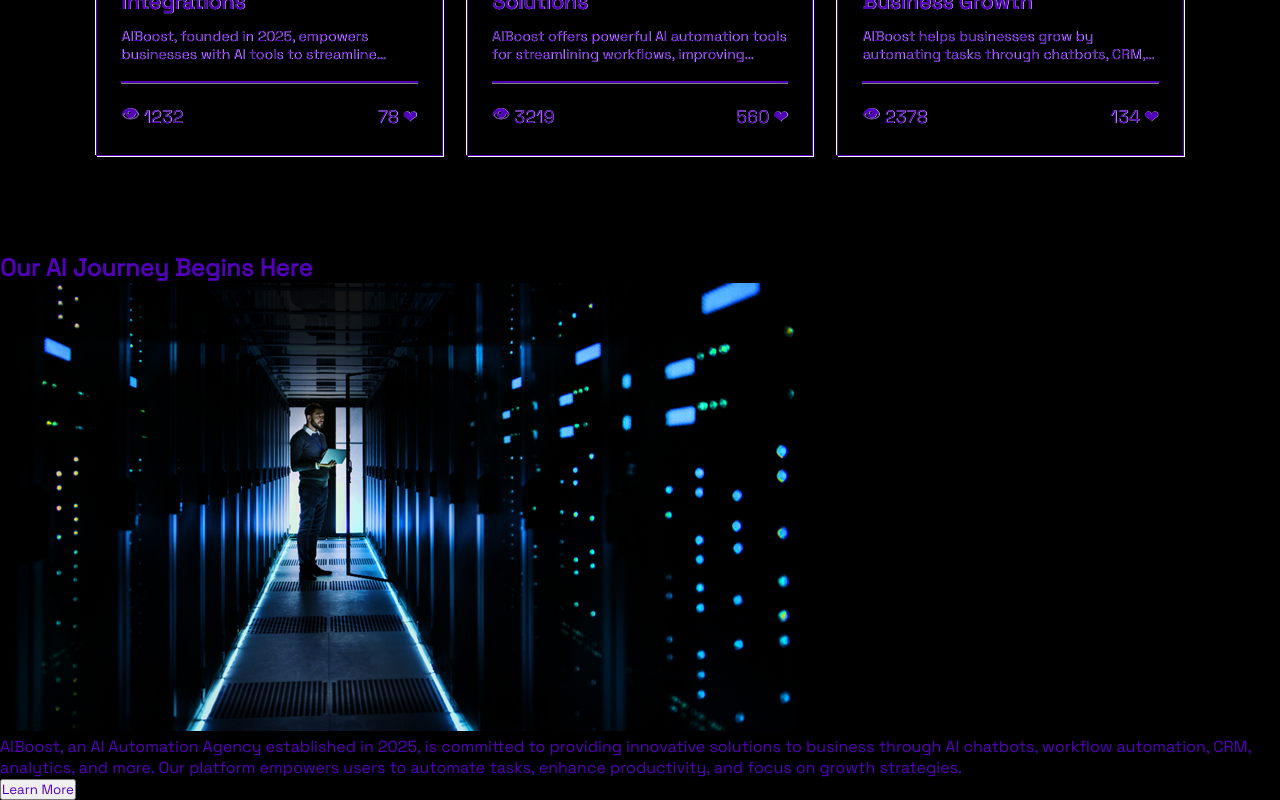
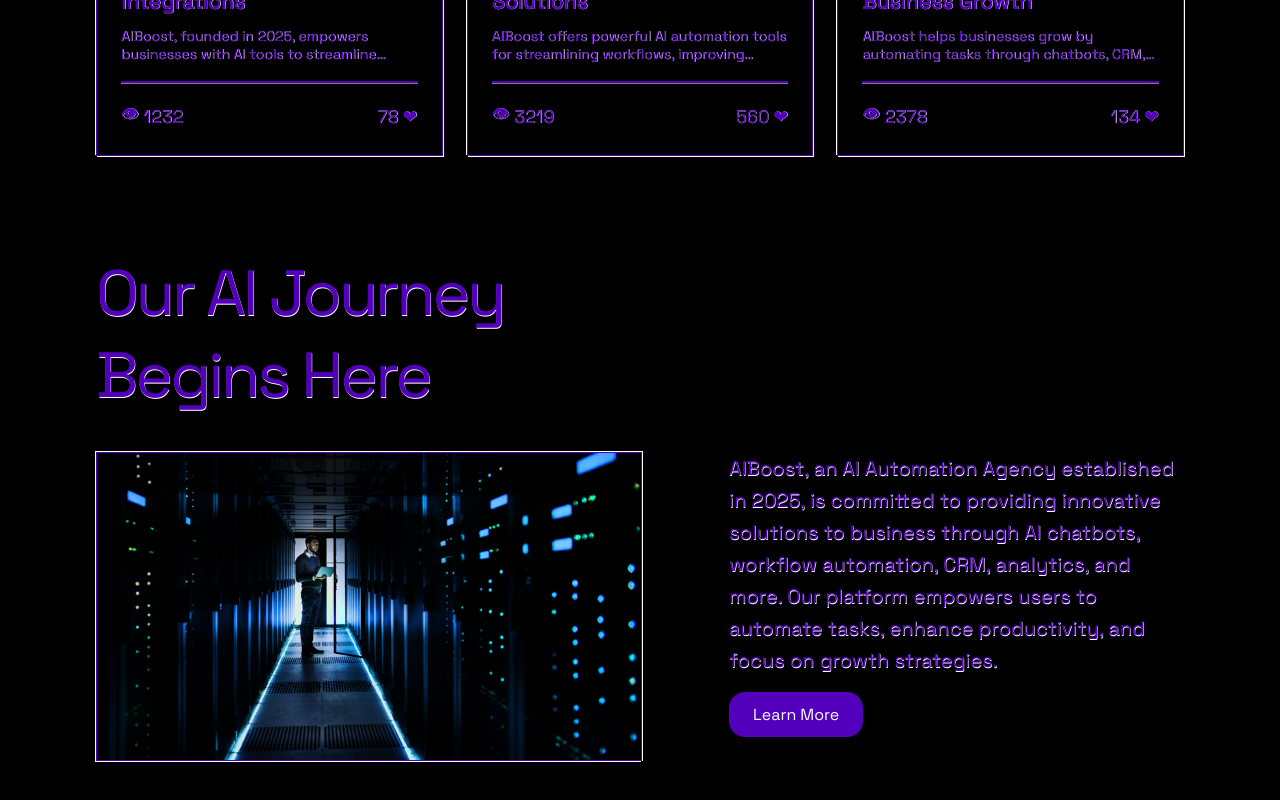
Before and after one commit to V1ADDD/aiCrmApp, an Angular app: page / in a window 1280 px wide. Shown: the part 2616-3416 px from the top of the page. Built offline with nearby package versions, Linux system fonts and the light colour scheme.

Commit message:
feat: banner css

```diff
--- a/src/app/home/home.component.scss
+++ b/src/app/home/home.component.scss
@@ -261,3 +261,53 @@
         }
     }
 }
+.banner {
+    margin: 32px 96px;
+
+    animation-name: fade-in-left;
+    animation-fill-mode: auto;
+    animation-timing-function: cubic-bezier(0.075, 0.82, 0.165, 1);
+    view-timeline-name: --fade-in-left-cards;
+    animation-timeline: --fade-in-left-cards;
+
+    &__heading {
+        font-size: 64px;
+        font-weight: lighter;
+        letter-spacing: -3px;
+        text-shadow: 0.5px 0.5px 0 white;
+        margin: 36px 0;
+        width: 500px;
+    }
+
+    &__container {
+        display: flex;
+        justify-content: space-between;
+        gap: 8%;
+        img {
+            width: 50%;
+            border: 1px solid #5300BC;
+            box-shadow: 1px 0 white, -1px 1px 0 white, -1px -1px 0 white, 1px -1px 0 white;
+        }
+        p {
+            font-size: 20px;
+            text-shadow: 0.5px 0.5px 0 white;
+            line-height: 2rem;
+        }
+        button {
+            font-size: 16px;
+            margin: 16px 0;
+            background: #5300BC;
+            color: white;
+            border-radius: 16px;
+            padding: 12px 24px;
+            border: none;
+            cursor: pointer;
+            transition: all 1s ease-in-out;
+            &:hover {
+                border-radius: 32px;
+                box-shadow: 1px 1px 0 white, -1px 1px 0 white, -1px -1px 0 white, 1px -1px 0 white;
+            }
+        }
+    }
+
+}
```
